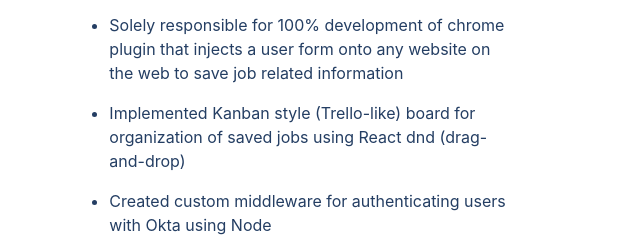
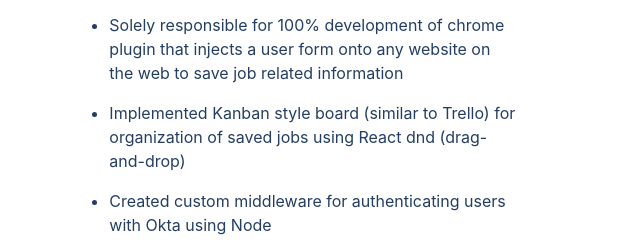
Before and after one commit to BC-KCarr/kevincarr.dev, a plain HTML site: page index.html in a window 1280 px wide. Shown: the part 1926-2176 px from the top of the page, 464-1104 px from the left. Drawn offline with Linux system fonts and the light colour scheme.

Commit message:
fixed typo in index.html

```diff
--- a/index.html
+++ b/index.html
@@ -124,7 +124,7 @@
                 <ul class="contributions">
                   <li>Solely responsible for 100% development of chrome plugin that injects a user form onto any website on the web to save job related information</li>
                   <li>
-                    Implemented Kanban style (Trello-like) board for organization of saved jobs using React dnd (drag-and-drop)
+                    Implemented Kanban style board (similar to Trello) for organization of saved jobs using React dnd (drag-and-drop)
                   </li>
                   <li>
                     Created custom middleware for authenticating users with Okta using Node
```
